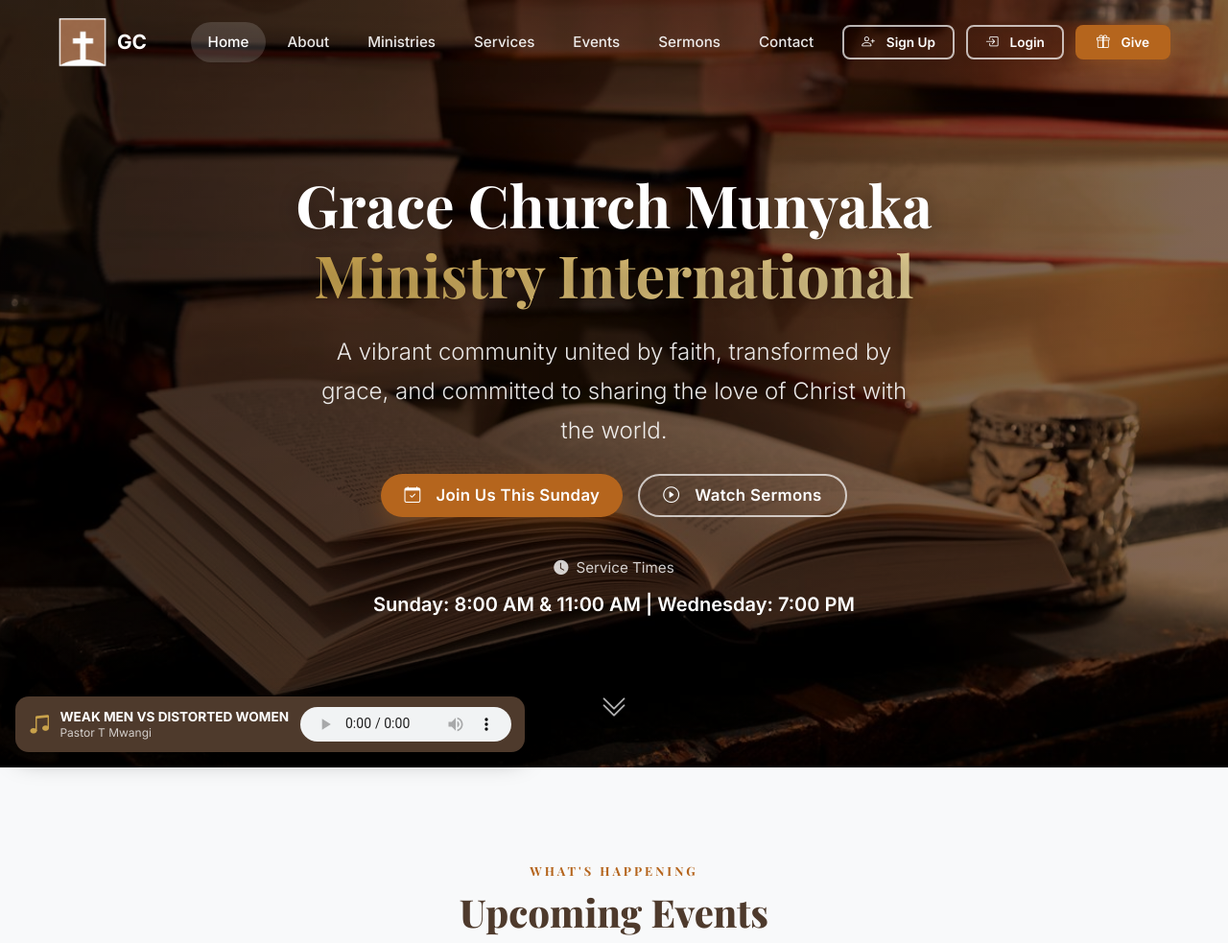
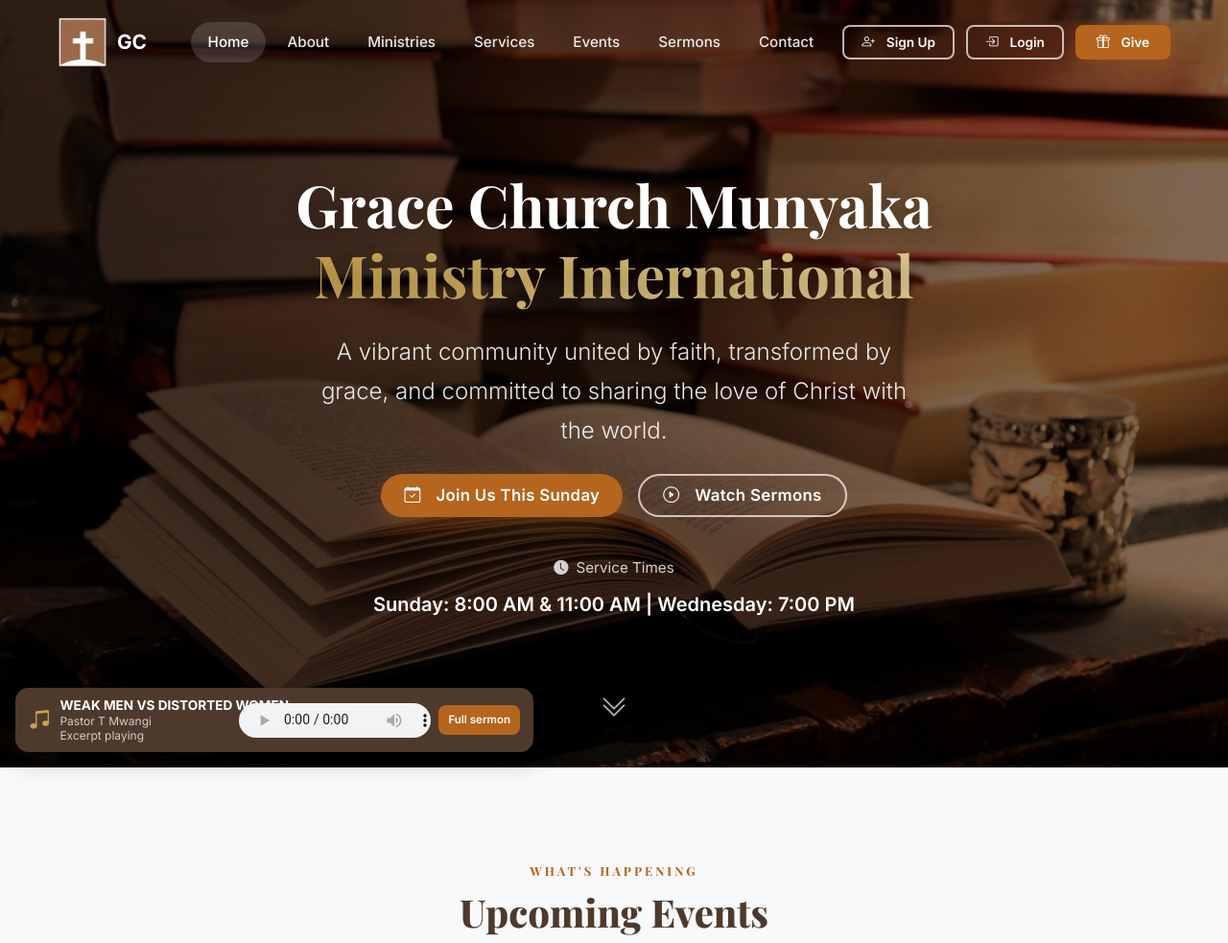
Before and after one commit to mbuguam443/grace-church, a Django app: page / in a window 1280 px wide. Shown: the top 983 px of the page at 96% size. Run offline with Django 4.2, Linux system fonts and the light colour scheme; data comes from the database, SQL or seed files in the repository; data that the repository does not hold is empty.

Commit message:
Autoplay 60s sermon excerpt with full-sermon toggle on homepage

```diff
--- a/templates/public/home.html
+++ b/templates/public/home.html
@@ -320,10 +320,16 @@
         <div>
             <strong>WEAK MEN VS DISTORTED WOMEN</strong>
             <span>Pastor T Mwangi</span>
+            <span id="gcAudioMode">Excerpt playing</span>
         </div>
     </div>
-    <audio id="gcHomeAudio" controls preload="auto"
-           src="{% static 'audio/weak-men-vs-distorted-women.mp3' %}"></audio>
+    <div class="gc-audio-controls">
+        <audio id="gcHomeAudio" controls preload="auto"
+               src="{% static 'audio/weak-men-vs-distorted-women.mp3' %}"
+               data-clip="{% static 'audio/weak-men-vs-distorted-women.mp3' %}"
+               data-full="{% static 'audio/weak-men-vs-distorted-women-full.mp3' %}"></audio>
+        <button type="button" id="gcAudioToggle">Full sermon</button>
+    </div>
 </div>
 <style>
     .gc-audio-player {
@@ -339,7 +345,15 @@
     .gc-audio-info div { display: flex; flex-direction: column; line-height: 1.25; }
     .gc-audio-info strong { font-size: .85rem; font-family: 'Inter', sans-serif; white-space: nowrap; overflow: hidden; text-overflow: ellipsis; }
     .gc-audio-info span { font-size: .75rem; opacity: .75; }
-    #gcHomeAudio { height: 36px; width: 220px; flex-shrink: 0; }
+    .gc-audio-mode { color: var(--gold, #C9A24B); font-weight: 600; opacity: 1; }
+    .gc-audio-controls { display: flex; align-items: center; gap: 8px; }
+    .gc-audio-controls button {
+        background: var(--accent, #B5651D); color: #fff; border: 0;
+        padding: 6px 10px; border-radius: 8px; font-size: .72rem; font-weight: 600;
+        cursor: pointer; white-space: nowrap;
+    }
+    .gc-audio-controls button:hover { opacity: .9; }
+    #gcHomeAudio { height: 36px; width: 200px; flex-shrink: 0; }
     @media (max-width: 575px) {
         .gc-audio-player { left: 8px; right: 8px; bottom: 8px; max-width: none; }
         .gc-audio-info { flex: 1; }
@@ -350,9 +364,19 @@
 (function () {
     var audio = document.getElementById('gcHomeAudio');
     if (!audio) return;
+    var btn = document.getElementById('gcAudioToggle');
+    var modeTag = document.getElementById('gcAudioMode');
+    var fullUrl = audio.getAttribute('data-full');
+    var fullOn = false;
     audio.volume = 0.75;
     var started = false;
     var evts = ['click', 'touchstart', 'keydown', 'scroll'];
+    function setMode(full) {
+        fullOn = full;
+        audio.src = full ? fullUrl : audio.getAttribute('data-clip');
+        btn.textContent = full ? 'Play excerpt' : 'Full sermon';
+        modeTag.textContent = full ? 'Full sermon playing' : 'Excerpt playing';
+    }
     function tryPlay() {
         if (started) return;
         var p = audio.play();
@@ -373,6 +397,11 @@
         started = true;
         unbind();
     });
+    btn.addEventListener('click', function () {
+        setMode(!fullOn);
+        var p = audio.play();
+        if (p && p.catch) { p.catch(function () {}); }
+    });
     evts.forEach(function (e) { document.addEventListener(e, onInteract); });
     tryPlay();
 })();
```
